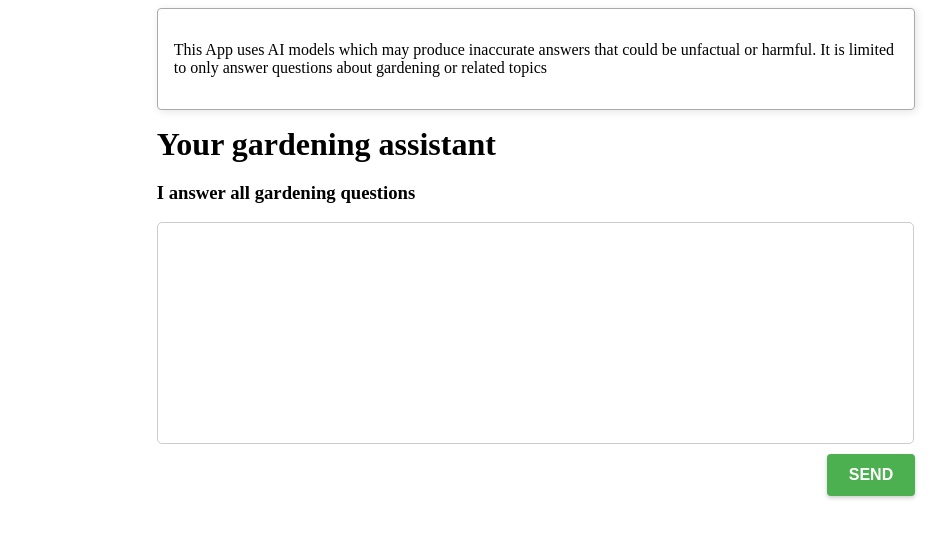
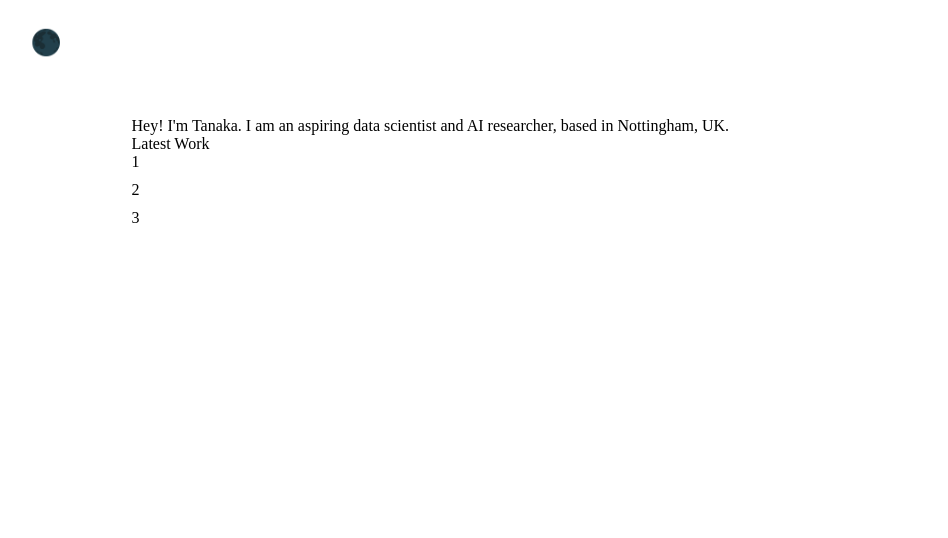
Before and after one commit to tanakachitsamba/app, a SvelteKit app: page / in a window 1280 px wide. Shown: the top 538 px of the page, without its empty margins (104-1052 px from the left). Built offline with nearby package versions, Linux system fonts and the light colour scheme.

Commit message:
updated changes

```diff
--- a/package.json
+++ b/package.json
@@ -1,5 +1,5 @@
 {
-	"name": "my-app",
+	"name": "portfolio",
 	"version": "0.0.1",
 	"private": true,
 	"scripts": {
--- a/src/routes/+page.svelte
+++ b/src/routes/+page.svelte
@@ -1,166 +1,56 @@
 <script>
-  import Box from './Box.svelte';
-
-let query = "";
-let waitingOnResponse = false;
-let responseText = "";
-let q = "";
-
-
-
-async function sendRequest() {
-  q = query
-
-  const url = "http://localhost:8080"; // Replace with your server URL
-  const payload = { query };
-
-  waitingOnResponse = true
-  try {
-    const response = await fetch(url, {
-      method: "POST",
-      headers: {
-        "Content-Type": "application/json",
-      },
-      body: JSON.stringify(payload),
-    });
-
-
-
-    if (response.ok) {
-      const data = await response.json();
-      responseText = data.result;
-      waitingOnResponse = false
-    } else {
-      responseText = "Error: " + response.status;
-    }
-  } catch (error) {
-    responseText = "Error: " + error.message;
-  }
-
-  query = ""
-
-}
-
 
 </script>
 
-
 <style lang="postcss">
-
 :global(html) {
   background-color: theme(colors.white);
   margin: 0; padding: 0;
 }
 
-.input-container {
-display: flex;
-flex-direction: column;
-align-items: flex-start; /* Align items to the start of the container */
-justify-content: flex-end; /* Align items to the bottom of the container */
-}
-
-.input {
-width: 97%;
-//width: auto;
-border: 1px solid #ccc;
-padding: 10px;
-font-size: 20px;
-resize: vertical;
-min-height: 200px;
-margin-bottom: 10px;
-border-radius: 5px;
-
-resize: none; /* Prevent manual resizing */
-overflow: hidden; /* Hide scrollbars */
-}
-
-.button {
-padding: 10px 20px;
-font-size: 16px;
-font-weight: bold;
-text-align: center;
-text-decoration: none;
-text-transform: uppercase;
-border-radius: 4px;
-border: 2px solid rgba(76, 175, 80, 0.5);
-color: #fff;
-background-color: #4CAF50;
-box-shadow: 0 2px 4px rgba(0, 0, 0, 0.2);
-transition: color 0.3s ease, background-color 0.3s ease;
-cursor: pointer;
-width: auto; /* Set width to auto to occupy only the necessary space */
-align-self: flex-end; /* Align the button to the right within the container */
-}
-
-.button:hover {
-background-color: #75ca79;
-}
-
-.button:active {
-background-color: #3e8e41;
-}
-
-.button:focus {
-outline: none;
-}
-
-
-.answer {
-font-size: 20px;
-}
-
-.features {
-font-weight: 600;
-font-size: 32px;
-}
-
 .container {
-  width: 60%;
+  width: 80%;
   margin: auto;
 }
 
+.nav_ {
+  padding-top: 20px;
+  padding-bottom: 20px;
+  font-size: 25px;
+  font-weight: 600;
+  text-transform: uppercase;
+}
+
+.about {
+ width: 80%;
+ margin: auto;
+ padding-top: 40px;
+}
+
+.col {
+  display: grid;
+  grid-template-columns: 1fr; /* Set the number of columns as needed */
+  grid-gap: 10px; /* Adjust the gap between divs as desired */
+}
 </style>
 
+<main>
+  <div class="container">
+    <div class="nav_">🌑</div>
 
-<main>
+    <div class="about">
+      <div>Hey! I'm Tanaka. I am an aspiring data scientist and AI researcher, based in Nottingham, UK.</div>
 
+    <div>
+      Latest Work
+    </div>
+    <div class="col">
+      <div class="c">1</div>
+      <div  class="c">2</div>
+      <div  class="c">3</div>
+    </div>
 
+    </div>
 
-
-
-<div class="container">
-<Box>
-  <p>This App uses AI models which may produce inaccurate answers that could be unfactual or harmful. It is limited to only answer questions about gardening or related topics</p>
-</Box>
-
-
-<div class="features">Your gardening assistant</div>
-
-{#if !responseText}
-  <h3>I answer all gardening questions</h3>
-
-  <div class="input-container">
-    <textarea class="input" type="text" bind:value={query} on:input={query}></textarea>
-    <button class="button" on:click={sendRequest}>Send</button>
   </div>
-{/if}
-
-{#if waitingOnResponse}
-  <p>Waiting for response</p>
-{/if}
-
-{#if responseText}
-  <div>
-    <h2>Question</h2>
-    <p>{q}</p>
-    <h2>Answer</h2>
-    <p class="answer">{responseText}</p>
-  </div>
-
-  <div class="input-container">
-    <textarea class="input input_" type="text" bind:value={query} on:input={query}></textarea>
-    <button class="button" on:click={sendRequest}>Send</button>
-  </div>
-{/if}
-</div>
 </main>
```
Also changed, not shown: 1 other file (tests, documents, lock files or other folders).
